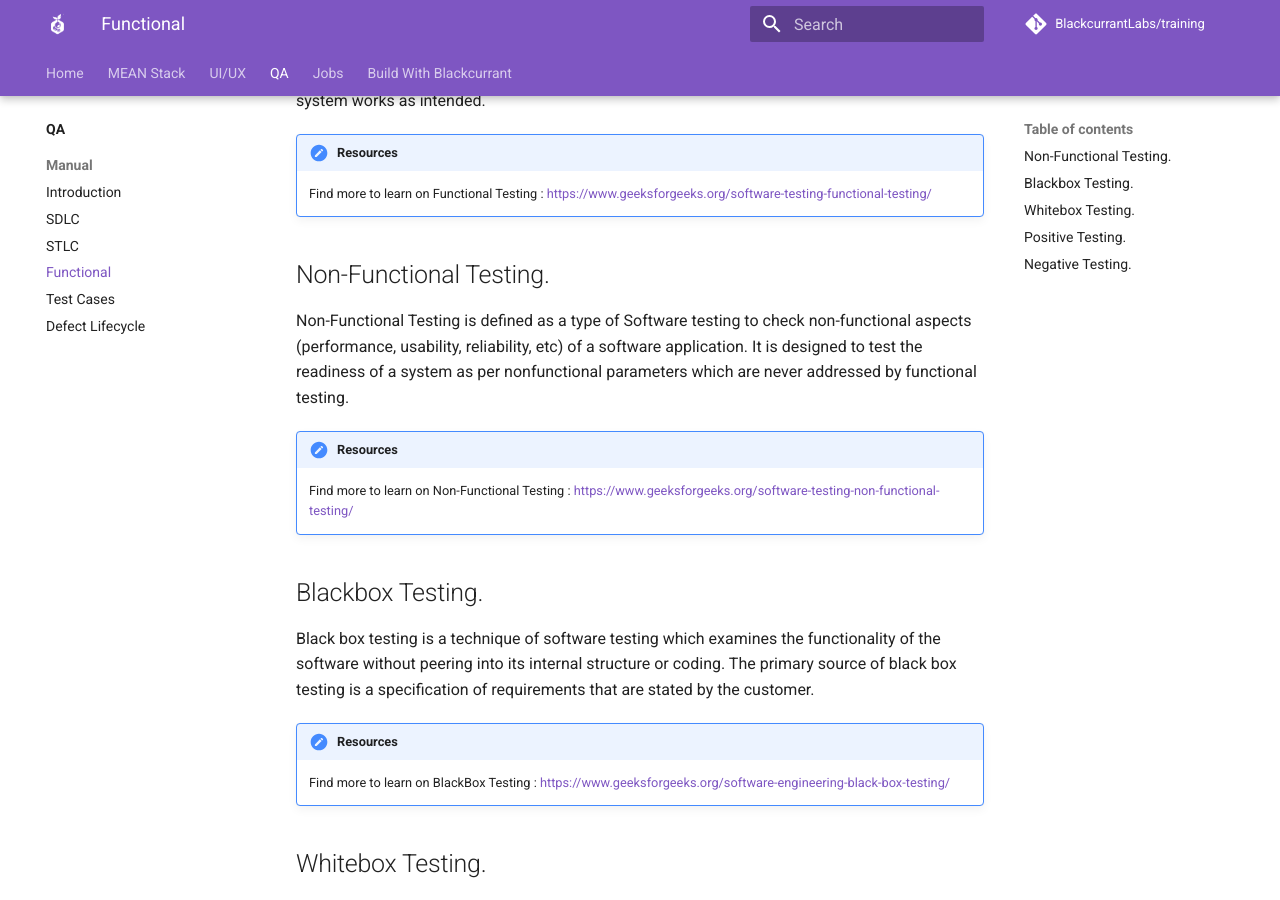
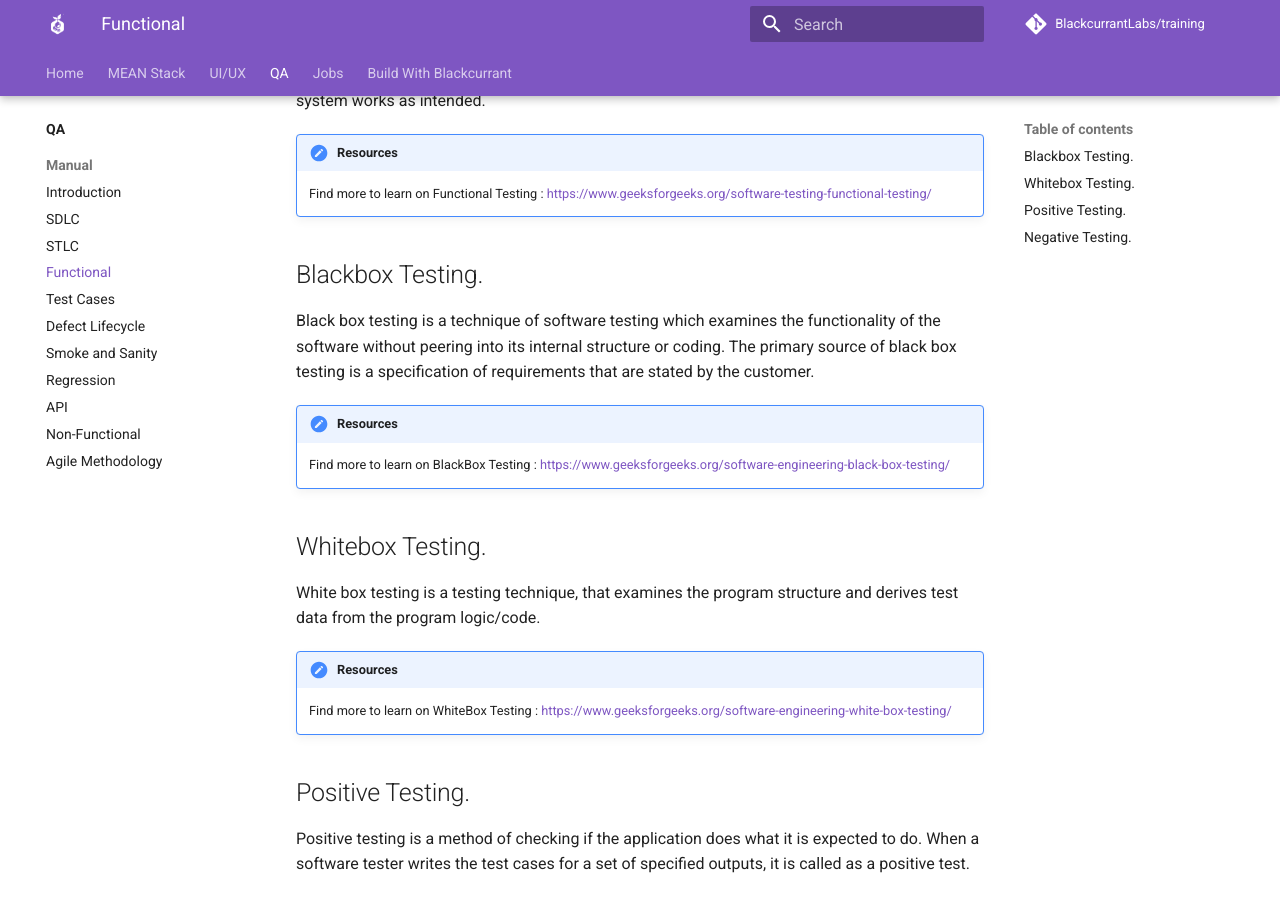
Before and after one commit to BlackcurrantLabs/training, an MkDocs documentation site: the page built from docs/QA/Manual/functional.md, in a window 1280 px wide and 900 px high, scrolled down 555 px. Built offline with MkDocs 1.6.1 and Material for MkDocs 9.7.7, drawn with Linux system fonts in a browser that asks for light colours; comment, search, counter and statistics services are not loaded.

Commit message:
Third phase

```diff
--- a/docs/QA/Manual/functional.md
+++ b/docs/QA/Manual/functional.md
@@ -1,19 +1,12 @@
 # Functional Testing.
 
-<iframe width="560" height="315" src="https://www.youtube.com/embed/j_79AXkG4PY" title="YouTube video player" frameborder="0" allow="accelerometer; autoplay; clipboard-write; encrypted-media; gyroscope; picture-in-picture" allowfullscreen></iframe>
+<iframe width="560" height="315" src="https://www.youtube.com/embed/IGnZHgjU42Y" title="YouTube video player" frameborder="0" allow="accelerometer; autoplay; clipboard-write; encrypted-media; gyroscope; picture-in-picture" allowfullscreen></iframe>
 
 Functional Testing is the process through which QAs determine if a piece of software is acting as per pre-determined requirements. It uses black-box testing techniques, in which the tester does not know the internal system logic. Functional testing is only concerned with validating if a system works as intended.
 
 !!! tldr "Resources"
     Find more to learn on Functional Testing : <a target="_blank" href="https://www.geeksforgeeks.org/software-testing-functional-testing">https://www.geeksforgeeks.org/software-testing-functional-testing/</a>
 
-
-## Non-Functional Testing.
-
-Non-Functional Testing is defined as a type of Software testing to check non-functional aspects (performance, usability, reliability, etc) of a software application. It is designed to test the readiness of a system as per nonfunctional parameters which are never addressed by functional testing.
-
-!!! tldr "Resources"
-    Find more to learn on Non-Functional Testing : <a target="_blank" href="https://www.geeksforgeeks.org/software-testing-non-functional-testing/">https://www.geeksforgeeks.org/software-testing-non-functional-testing/</a>
 
 ## Blackbox Testing.
 
--- a/mkdocs.yml
+++ b/mkdocs.yml
@@ -50,6 +50,11 @@ nav:
       - Functional : QA/Manual/functional.md
       - Test Cases: QA/Manual/test.md
       - Defect Lifecycle : QA/Manual/dlc.md
+      - Smoke and Sanity : QA/Manual/sst.md
+      - Regression : QA/Manual/regress.md
+      - API : QA/Manual/api.md
+      - Non-Functional : QA/Manual/non-functional.md
+      - Agile Methodology : QA/Manual/agile.md
 
 
   - Jobs:
```
Also changed, not shown: docs/QA/Manual/agile.md (added, +15 -0 lines), docs/QA/Manual/api.md (added, +16 -0 lines), docs/QA/Manual/non-functional.md (added, +53 -0 lines), docs/QA/Manual/regress.md (added, +9 -0 lines), docs/QA/Manual/sst.md (added, +14 -0 lines).
